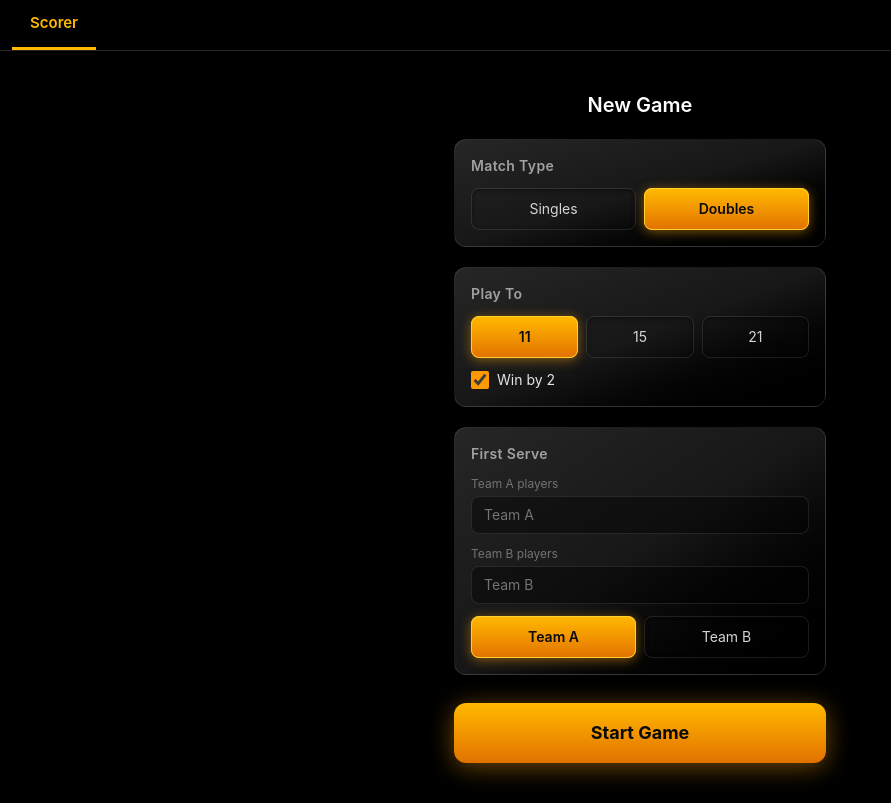
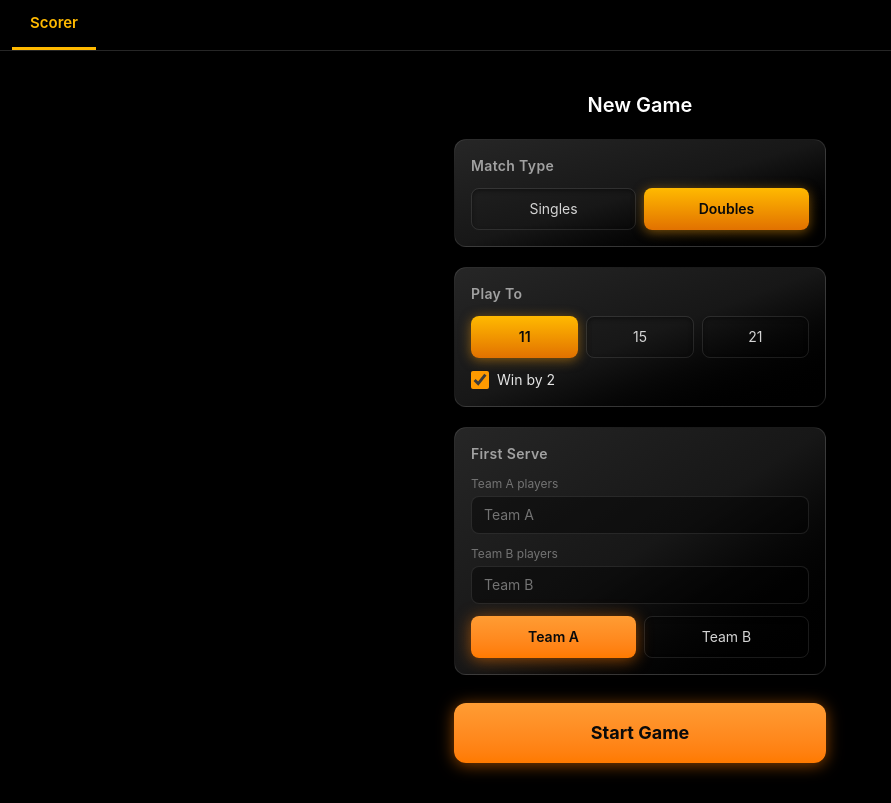
Before and after one commit to c4rlosst/pickleball_scorer, a React (Vite) app: page / in a window 1280 px wide. Shown: the whole page, without its empty margins (0-891 px from the left). Built offline with nearby package versions, Linux system fonts and the light colour scheme.

Commit message:
Undo/New Game buttons and First Serve selector + Start Game button now follow team color (orange/green)

```diff
--- a/src/Scorer.tsx
+++ b/src/Scorer.tsx
@@ -11,10 +11,20 @@ const TEAM_LABELS: Record<MatchType, [string, string]> = {
 }
 
 // Team 1 = neon orange, Team 2 = neon green (like a pickleball ball)
-const TEAM_ACCENT: [
-  { hex: string; ring: string; text: string; border: string; glow: string; bannerBg: string },
-  { hex: string; ring: string; text: string; border: string; glow: string; bannerBg: string },
-] = [
+interface TeamAccent {
+  hex: string
+  ring: string
+  text: string
+  border: string
+  glow: string
+  bannerBg: string
+  hoverBorder: string
+  hoverText: string
+  pill: string
+  pillBorder: string
+}
+
+const TEAM_ACCENT: [TeamAccent, TeamAccent] = [
   {
     hex: '#ff7a00',
     ring: 'ring-[#ff7a00]',
@@ -22,6 +32,10 @@ const TEAM_ACCENT: [
     border: 'border-[#ff7a00]/50',
     glow: 'shadow-[0_0_24px_rgba(255,122,0,0.55)]',
     bannerBg: 'bg-[#3a1a00]',
+    hoverBorder: 'hover:border-[#ff7a00]/60',
+    hoverText: 'hover:text-[#ff7a00]',
+    pill: 'bg-gradient-to-b from-[#ff9c33] to-[#ff7a00] shadow-[0_2px_16px_rgba(255,122,0,0.55)]',
+    pillBorder: 'border-[#ff7a00]',
   },
   {
     hex: '#c6ff00',
@@ -30,6 +44,10 @@ const TEAM_ACCENT: [
     border: 'border-[#c6ff00]/50',
     glow: 'shadow-[0_0_24px_rgba(198,255,0,0.55)]',
     bannerBg: 'bg-[#1f2900]',
+    hoverBorder: 'hover:border-[#c6ff00]/60',
+    hoverText: 'hover:text-[#c6ff00]',
+    pill: 'bg-gradient-to-b from-[#d8ff4d] to-[#c6ff00] shadow-[0_2px_16px_rgba(198,255,0,0.55)]',
+    pillBorder: 'border-[#c6ff00]',
   },
 ]
 
@@ -171,10 +189,12 @@ function Segmented<T extends string | number>({
   options,
   value,
   onChange,
+  pillVariants,
 }: {
   options: { value: T; label: string }[]
   value: T
   onChange: (value: T) => void
+  pillVariants?: string[]
 }) {
   const containerRef = useRef<HTMLDivElement>(null)
   const buttonRefs = useRef<(HTMLButtonElement | null)[]>([])
@@ -200,7 +220,10 @@ function Segmented<T extends string | number>({
     <div ref={containerRef} className="relative flex gap-2">
       {rect && (
         <motion.div
-          className="absolute top-0 bottom-0 rounded-lg bg-gradient-to-b from-amber-400 to-amber-600 shadow-[0_2px_12px_rgba(245,158,11,0.5)]"
+          className={`absolute top-0 bottom-0 rounded-lg transition-colors duration-300 ${
+            pillVariants?.[activeIndex] ??
+            'bg-gradient-to-b from-amber-400 to-amber-600 shadow-[0_2px_12px_rgba(245,158,11,0.5)]'
+          }`}
           animate={{ left: rect.left, width: rect.width }}
           transition={{ type: 'spring', stiffness: 380, damping: 30 }}
         />
@@ -217,7 +240,7 @@ function Segmented<T extends string | number>({
             onClick={() => onChange(option.value)}
             className={`relative z-10 flex-1 py-2.5 rounded-lg text-sm border transition-colors duration-200 active:scale-[0.96] ${
               isActive
-                ? 'border-amber-300 text-neutral-950 font-semibold'
+                ? 'text-neutral-950 font-semibold border-transparent'
                 : 'border-white/10 text-neutral-300 shadow-inner shadow-black/40 hover:border-white/25'
             }`}
           >
@@ -392,13 +415,14 @@ function Setup({ onStart }: { onStart: (setup: SetupOptions) => void }) {
             { value: 0 as Team, label: labels[0] },
             { value: 1 as Team, label: labels[1] },
           ]}
+          pillVariants={[TEAM_ACCENT[0].pill, TEAM_ACCENT[1].pill]}
         />
       </Panel>
 
       <button
         type="button"
         onClick={() => onStart({ matchType, pointTarget, winByTwo, startingServer, labels })}
-        className="mt-2 py-4 rounded-xl bg-gradient-to-b from-amber-400 to-amber-600 hover:from-amber-300 hover:to-amber-500 text-neutral-950 font-bold text-lg shadow-[0_4px_24px_rgba(245,158,11,0.45)] hover:shadow-[0_6px_28px_rgba(245,158,11,0.6)] active:scale-[0.98] transition-all duration-150"
+        className={`mt-2 py-4 rounded-xl text-neutral-950 font-bold text-lg active:scale-[0.98] transition-all duration-300 ${TEAM_ACCENT[startingServer].pill}`}
       >
         Start Game
       </button>
@@ -491,14 +515,14 @@ function Scorer() {
           type="button"
           onClick={() => dispatch({ type: 'UNDO' })}
           disabled={state.history.length === 0}
-          className="flex-1 py-3 rounded-[10px] border border-neutral-700 bg-neutral-900 text-neutral-200 text-sm hover:border-amber-400/60 hover:text-amber-400 hover:bg-neutral-800 active:scale-[0.96] disabled:opacity-50 disabled:cursor-default disabled:active:scale-100 transition-all duration-150"
+          className={`flex-1 py-3 rounded-[10px] border border-neutral-700 bg-neutral-900 text-neutral-200 text-sm hover:bg-neutral-800 active:scale-[0.96] disabled:opacity-50 disabled:cursor-default disabled:active:scale-100 transition-all duration-150 ${TEAM_ACCENT[state.servingTeam].hoverBorder} ${TEAM_ACCENT[state.servingTeam].hoverText}`}
         >
           Undo
         </button>
         <button
           type="button"
           onClick={() => dispatch({ type: 'NEW_GAME' })}
-          className="flex-1 py-3 rounded-[10px] border border-neutral-700 bg-neutral-900 text-neutral-200 text-sm hover:border-amber-400/60 hover:text-amber-400 hover:bg-neutral-800 active:scale-[0.96] transition-all duration-150"
+          className={`flex-1 py-3 rounded-[10px] border border-neutral-700 bg-neutral-900 text-neutral-200 text-sm hover:bg-neutral-800 active:scale-[0.96] transition-all duration-150 ${TEAM_ACCENT[state.servingTeam].hoverBorder} ${TEAM_ACCENT[state.servingTeam].hoverText}`}
         >
           New Game
         </button>
```
